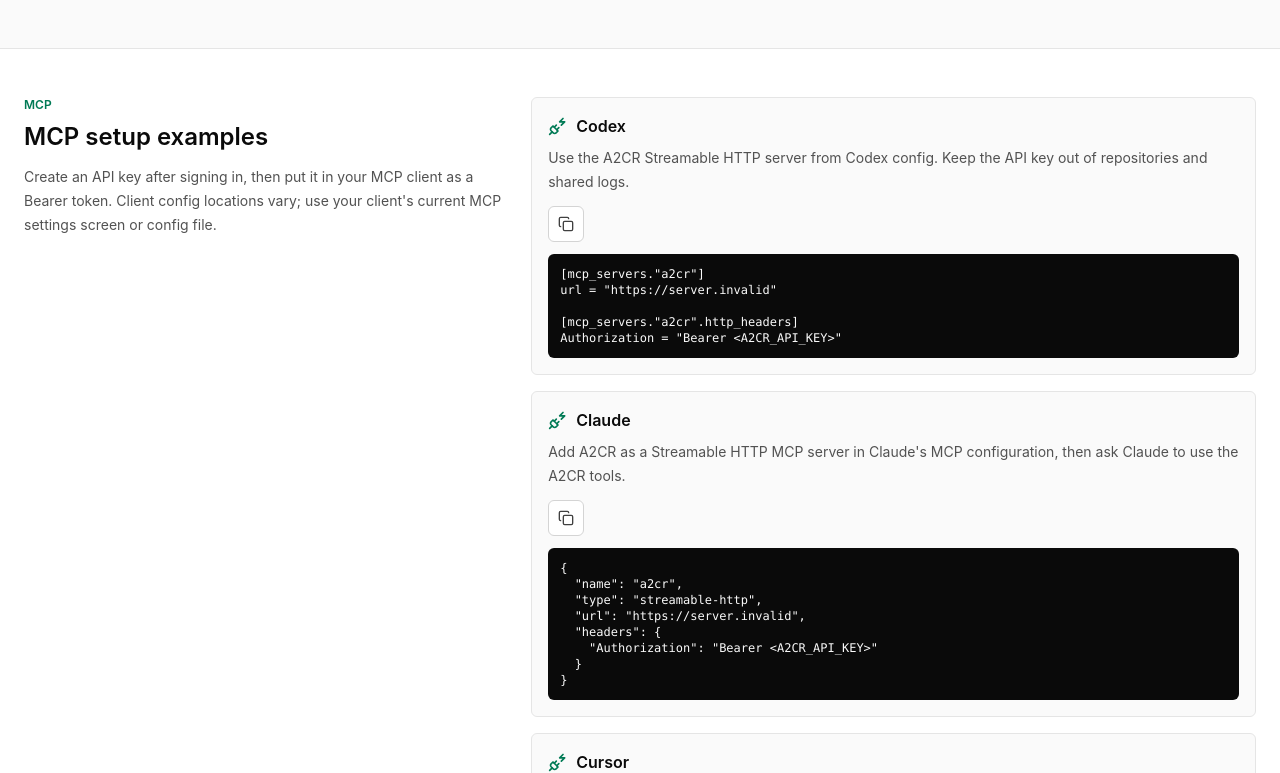
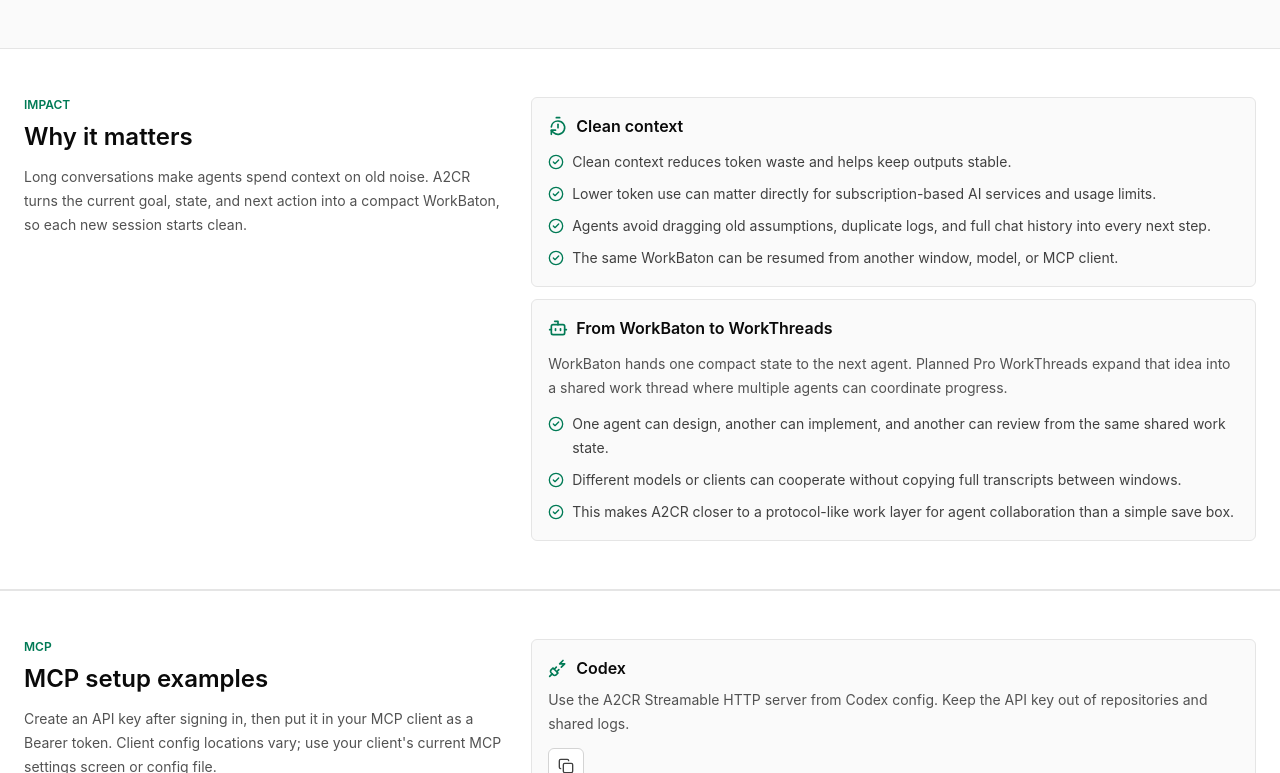
Before and after one commit to a2cr/a2cr, a React (Vite) app in the folder web/: page /guide in a window 1280 px wide. Shown: the part 927-1700 px from the top of the page. Built offline with nearby package versions, Linux system fonts and the light colour scheme; no server answers.

Commit message:
Explain A2CR agent work layer

```diff
--- a/web/src/pages/GuidePage.tsx
+++ b/web/src/pages/GuidePage.tsx
@@ -73,7 +73,26 @@
     pricing: "Pricing",
     whatTitle: "What A2CR does",
     whatBody:
-      "A2CR combines a dashboard for keys, slots, limits, and access logs with MCP tools for saving and resuming compact checkpoints without inventing HTTP calls.",
+      "A2CR is not just a place to store notes. It is an MCP-first work-continuation layer that lets agents carry only the state they actually need into the next session.",
+    impactEyebrow: "Impact",
+    cleanContextTitle: "Clean context",
+    valueTitle: "Why it matters",
+    valueBody:
+      "Long conversations make agents spend context on old noise. A2CR turns the current goal, state, and next action into a compact WorkBaton, so each new session starts clean.",
+    valuePoints: [
+      "Clean context reduces token waste and helps keep outputs stable.",
+      "Lower token use can matter directly for subscription-based AI services and usage limits.",
+      "Agents avoid dragging old assumptions, duplicate logs, and full chat history into every next step.",
+      "The same WorkBaton can be resumed from another window, model, or MCP client."
+    ],
+    protocolTitle: "From WorkBaton to WorkThreads",
+    protocolBody:
+      "WorkBaton hands one compact state to the next agent. Planned Pro WorkThreads expand that idea into a shared work thread where multiple agents can coordinate progress.",
+    protocolPoints: [
+      "One agent can design, another can implement, and another can review from the same shared work state.",
+      "Different models or clients can cooperate without copying full transcripts between windows.",
+      "This makes A2CR closer to a protocol-like work layer for agent collaboration than a simple save box."
+    ],
     humanTitle: "Dashboard",
     agentTitle: "MCP tools",
     setupTitle: "MCP setup examples",
@@ -129,7 +148,26 @@
     pricing: "料金",
     whatTitle: "A2CR がすること",
     whatBody:
-      "A2CRは、APIキーやSlot、上限、アクセスログを管理するダッシュボードと、作業状態を保存・再開するMCPツールをまとめて提供します。",
+      "A2CRは、ただのメモ保存場所ではありません。AIエージェントが次の作業に必要な状態だけをMCP経由で受け渡すための、作業継続レイヤーです。",
+    impactEyebrow: "価値",
+    cleanContextTitle: "きれいなコンテキスト",
+    valueTitle: "なぜ効くのか",
+    valueBody:
+      "長くなった会話には、古い前提、重複したログ、もう使わない情報が混ざります。A2CRは goal、current_state、next_action をWorkBatonとして整理し、新しい窓をきれいな文脈から始められるようにします。",
+    valuePoints: [
+      "コンテキストを常に整理できるため、Token消費を抑え、出力を安定させやすくなります。",
+      "Tokenの節約は、サブスク型AIサービスの使用量や上限にも影響します。",
+      "古い前提や長い履歴に引っ張られにくく、次のAIが必要な作業へすぐ入れます。",
+      "同じWorkBatonを、別の窓、別モデル、別MCPクライアントから再開できます。"
+    ],
+    protocolTitle: "WorkBaton から WorkThreads へ",
+    protocolBody:
+      "WorkBatonは1つの作業状態を次へ渡す仕組みです。Proで予定しているWorkThreadsは、複数のAIエージェントが同じ作業スレッドで進捗を共有し、協業するための層です。",
+    protocolPoints: [
+      "設計担当、実装担当、レビュー担当のように、AIエージェント同士で役割分担しやすくなります。",
+      "別のモデルやクライアントでも、全文履歴を貼り直さずに同じ作業状態へ参加できます。",
+      "A2CRは単なる保存箱ではなく、AIエージェントの作業継続と協業のためのProtocol的な土台になり得ます。"
+    ],
     humanTitle: "ダッシュボード",
     agentTitle: "MCPツール",
     setupTitle: "MCP 設定例",
@@ -348,6 +386,43 @@
 
         <section className="border-y border-neutral-200 bg-white">
           <div className="mx-auto grid max-w-7xl gap-6 px-4 py-12 sm:px-6 lg:grid-cols-[0.8fr_1.2fr]">
+            <SectionTitle eyebrow={text.impactEyebrow} title={text.valueTitle} body={text.valueBody} />
+            <div className="grid gap-3">
+              <article className="rounded-md border border-neutral-200 bg-neutral-50 p-4">
+                <div className="mb-3 flex items-center gap-2">
+                  <TimerReset className="size-5 text-emerald-700" aria-hidden="true" />
+                  <h2 className="font-semibold">{text.cleanContextTitle}</h2>
+                </div>
+                <ul className="grid gap-2 text-sm leading-6 text-neutral-700">
+                  {text.valuePoints.map((point) => (
+                    <li key={point} className="flex gap-2">
+                      <CheckCircle2 className="mt-1 size-4 shrink-0 text-emerald-700" aria-hidden="true" />
+                      <span>{point}</span>
+                    </li>
+                  ))}
+                </ul>
+              </article>
+              <article className="rounded-md border border-neutral-200 bg-neutral-50 p-4">
+                <div className="mb-3 flex items-center gap-2">
+                  <Bot className="size-5 text-emerald-700" aria-hidden="true" />
+                  <h2 className="font-semibold">{text.protocolTitle}</h2>
+                </div>
+                <p className="mb-3 text-sm leading-6 text-neutral-600">{text.protocolBody}</p>
+                <ul className="grid gap-2 text-sm leading-6 text-neutral-700">
+                  {text.protocolPoints.map((point) => (
+                    <li key={point} className="flex gap-2">
+                      <CheckCircle2 className="mt-1 size-4 shrink-0 text-emerald-700" aria-hidden="true" />
+                      <span>{point}</span>
+                    </li>
+                  ))}
+                </ul>
+              </article>
+            </div>
+          </div>
+        </section>
+
+        <section className="border-y border-neutral-200 bg-white">
+          <div className="mx-auto grid max-w-7xl gap-6 px-4 py-12 sm:px-6 lg:grid-cols-[0.8fr_1.2fr]">
             <SectionTitle eyebrow="MCP" title={text.setupTitle} body={text.setupNote} />
             <div className="grid gap-4">
               {(Object.keys(clientLabels) as ClientKey[]).map((client) => {
```
Also changed, not shown: web/public/llms.txt, 2 other files (tests, documents, lock files or other folders).
